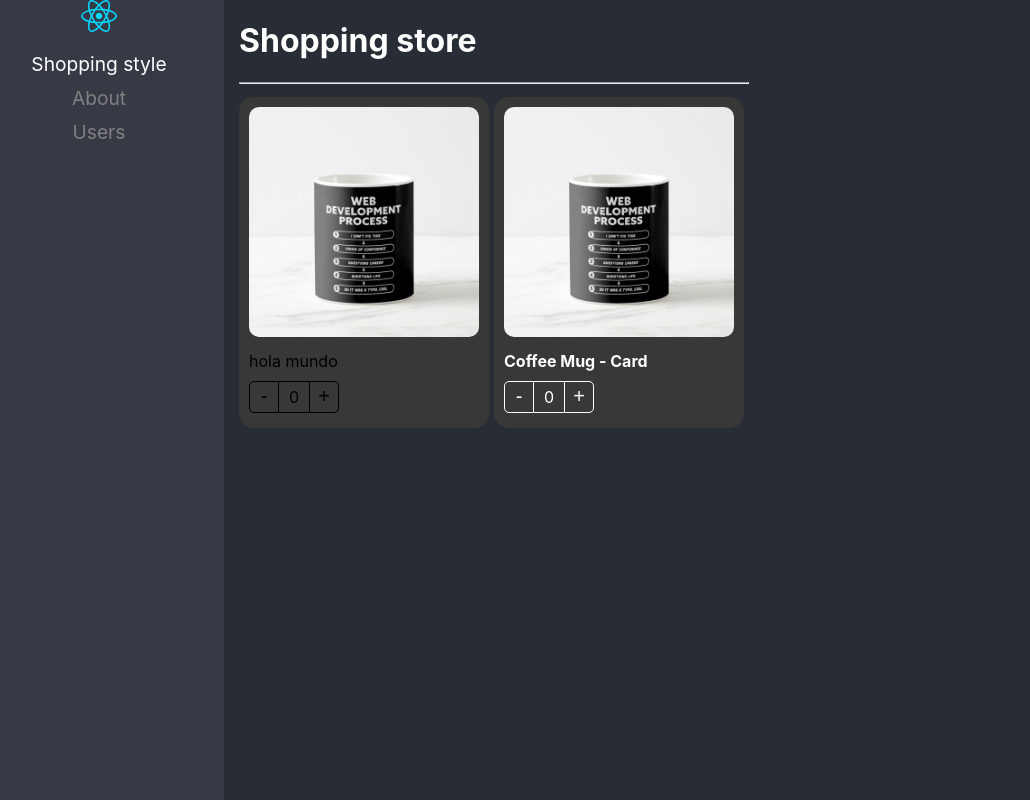
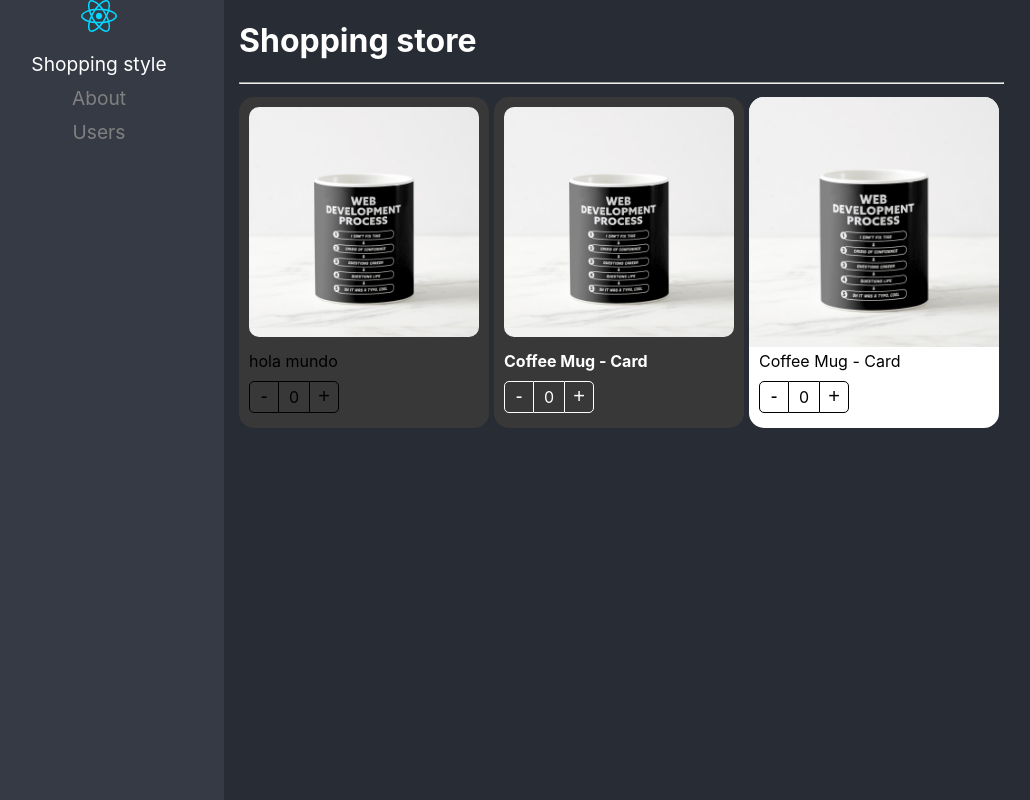
Before and after one commit to GerardoDev25/02-react-design-patterns-RPFR, a React (Vite) app: page / in a window 1280 px wide. Shown: the whole page, without its empty margins (26-1056 px from the left). Built offline with nearby package versions, Linux system fonts and the light colour scheme.

Commit message:
refactor(pattern): :construction: 008 React CSSProperties
adding the style attribute to the Products components

```diff
--- a/src/03-stensible-style/components/ProductButtons.tsx
+++ b/src/03-stensible-style/components/ProductButtons.tsx
@@ -1,17 +1,18 @@
-import { useContext } from 'react';
+import { CSSProperties, useContext } from 'react';
 import { ProductContext } from './ProductCard';
 
 import styles from '../styles/styles.module.css';
 
 export interface Props {
   className?: string;
+  style?: CSSProperties;
 }
 
-export const ProductButtons = ({ className }: Props) => {
+export const ProductButtons = ({ className, style }: Props) => {
   const { counter, increaseBy } = useContext(ProductContext);
 
   return (
-    <div className={`${styles.buttonsContainer} ${className}`}>
+    <div className={`${styles.buttonsContainer} ${className}`} style={style}>
       <button className={styles.buttonMinus} onClick={() => increaseBy(-1)}>
         -
       </button>
--- a/src/03-stensible-style/components/ProductCard.tsx
+++ b/src/03-stensible-style/components/ProductCard.tsx
@@ -1,4 +1,4 @@
-import { ReactElement, createContext } from 'react';
+import { CSSProperties, ReactElement, createContext } from 'react';
 import { ProductContextProps, Product } from '../interfaces';
 import { useProduct } from '../hooks/usProduct';
 import styles from '../styles/styles.module.css';
@@ -10,14 +10,17 @@ export interface Props {
   product: Product;
   children?: ReactElement | ReactElement[];
   className?: string;
+  style?: CSSProperties;
 }
 
-export const ProductCard = ({ product, children, className }: Props) => {
+export const ProductCard = ({ product, children, className, style }: Props) => {
   const { counter, increaseBy } = useProduct();
 
   return (
     <Provider value={{ counter, increaseBy, product }}>
-      <div className={`${styles.productCard} ${className}`}>{children}</div>
+      <div className={`${styles.productCard} ${className}`} style={style}>
+        {children}
+      </div>
     </Provider>
   );
 };
--- a/src/03-stensible-style/components/ProductImage.tsx
+++ b/src/03-stensible-style/components/ProductImage.tsx
@@ -1,4 +1,4 @@
-import { useContext } from 'react';
+import { CSSProperties, useContext } from 'react';
 import noIgamge from '../assets/no-image.jpg';
 import styles from '../styles/styles.module.css';
 import { ProductContext } from './ProductCard';
@@ -6,8 +6,9 @@ import { ProductContext } from './ProductCard';
 export interface Props {
   img?: string;
   className?: string;
+  style?: CSSProperties;
 }
-export const ProductImage = ({ img, className }: Props): JSX.Element => {
+export const ProductImage = ({ img, className, style }: Props): JSX.Element => {
   const { product } = useContext(ProductContext);
 
   let imgToShow: string;
@@ -25,6 +26,7 @@ export const ProductImage = ({ img, className }: Props): JSX.Element => {
       className={`${styles.productImg} ${className}`}
       src={imgToShow}
       alt='Product img'
+      style={style}
     />
   );
 };
--- a/src/03-stensible-style/components/ProductTitle.tsx
+++ b/src/03-stensible-style/components/ProductTitle.tsx
@@ -1,4 +1,4 @@
-import { useContext } from 'react';
+import { CSSProperties, useContext } from 'react';
 import { ProductContext } from './ProductCard';
 
 import styles from '../styles/styles.module.css';
@@ -6,12 +6,13 @@ import styles from '../styles/styles.module.css';
 export interface Props {
   title?: string;
   className?: string;
+  style?: CSSProperties;
 }
-export const ProductTitle = ({ title, className }: Props) => {
+export const ProductTitle = ({ title, className, style }: Props) => {
   const { product } = useContext(ProductContext);
 
   return (
-    <span className={`${styles.productDescription} ${className}`}>
+    <span className={`${styles.productDescription} ${className}`} style={style}>
       {title ? title : product.title}
     </span>
   );
--- a/src/03-stensible-style/pages/ShoppingPage.tsx
+++ b/src/03-stensible-style/pages/ShoppingPage.tsx
@@ -15,7 +15,7 @@ export const ShoppingPage = () => {
       <hr />
       <div style={{ display: 'flex', flexDirection: 'row', flexWrap: 'wrap' }}>
         <ProductCard product={product} className='bg-dark'>
-          <ProductCard.Image  className='costume-image' />
+          <ProductCard.Image className='costume-image' />
           <ProductCard.Title title='hola mundo' />
           <ProductCard.Buttons />
         </ProductCard>
@@ -25,6 +25,11 @@ export const ShoppingPage = () => {
           <ProductTitle className='text-bold' />
           <ProductButtons className='costume-buttons' />
         </ProductCard>
+        <ProductCard product={product}>
+          <ProductImage />
+          <ProductTitle />
+          <ProductButtons />
+        </ProductCard>
       </div>
     </div>
   );
```
